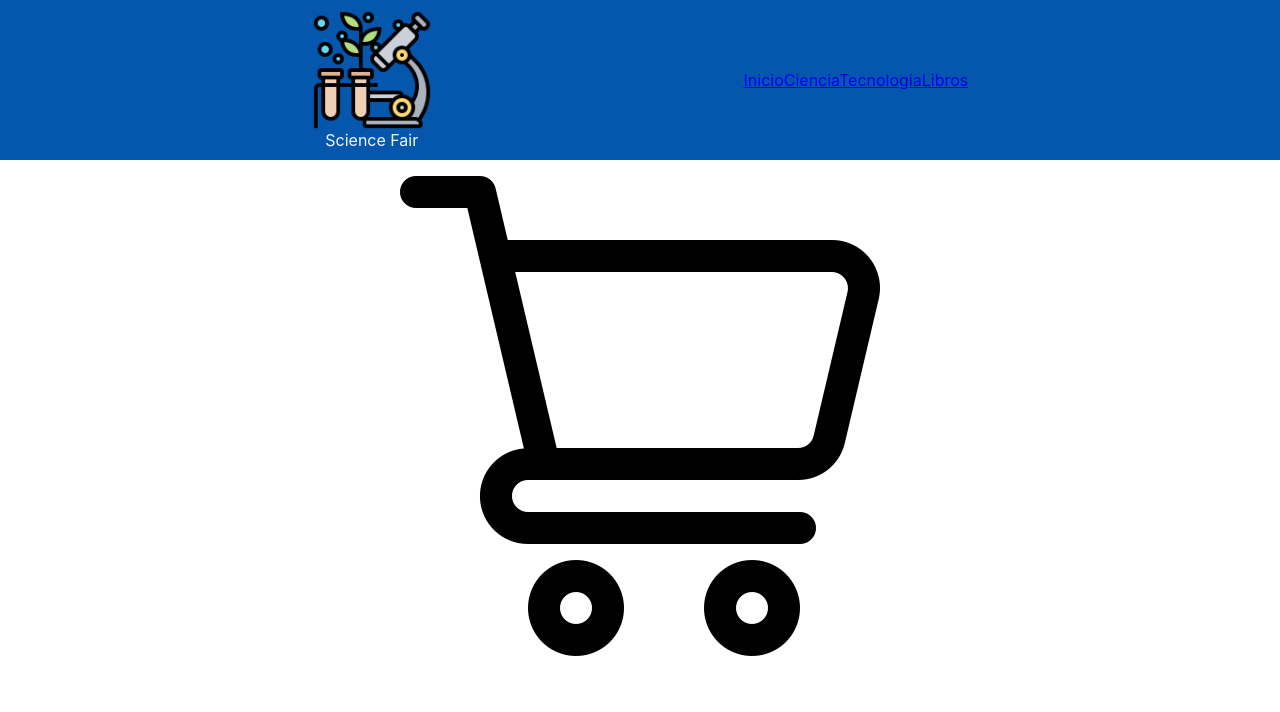
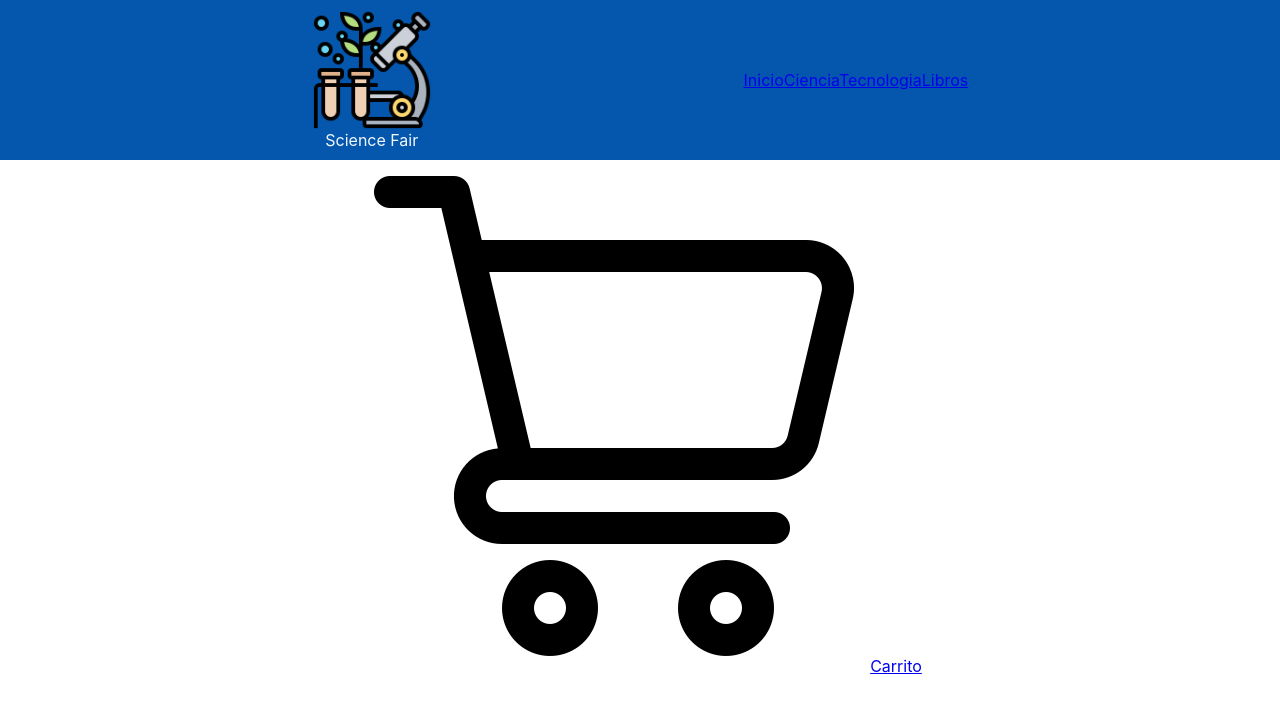
Before and after one commit to FelipeGazzco/ReactJs-Science, a React (Create React App) app: page /cart in a window 1280 px wide. Shown: the top 712 px of the page. Built offline with nearby package versions, Linux system fonts and the light colour scheme.

Commit message:
Guardado 2 30 de Marzo

```diff
--- a/src/App.jsx
+++ b/src/App.jsx
@@ -20,6 +20,7 @@ function App() {
             <Route path='/productos/:category' element={<ItemListContainer/>}/>
             <Route path='/detail/:id' element={<ItemDetailContainer/>}/>
             <Route path="*" element=""/>
+            <Route path="/cart" element={<Cart/>}/>
           </Routes>
           <CartWidget/>
           <Cart/>
--- a/src/Componentes/CartWidget/CartWidget.js
+++ b/src/Componentes/CartWidget/CartWidget.js
@@ -1,10 +1,14 @@
 import logo from "./carro-de-la-carretilla.png"
 import "./CartWidget.css"
+import { Link } from "react-router-dom";
 
 function CartWidget() {
   return (
     <div className="CartWidget">
         <img src={logo}/>
+        <Link to={`/cart/`} className="">
+          Carrito
+        </Link>
     </div>
   );
 }
```
